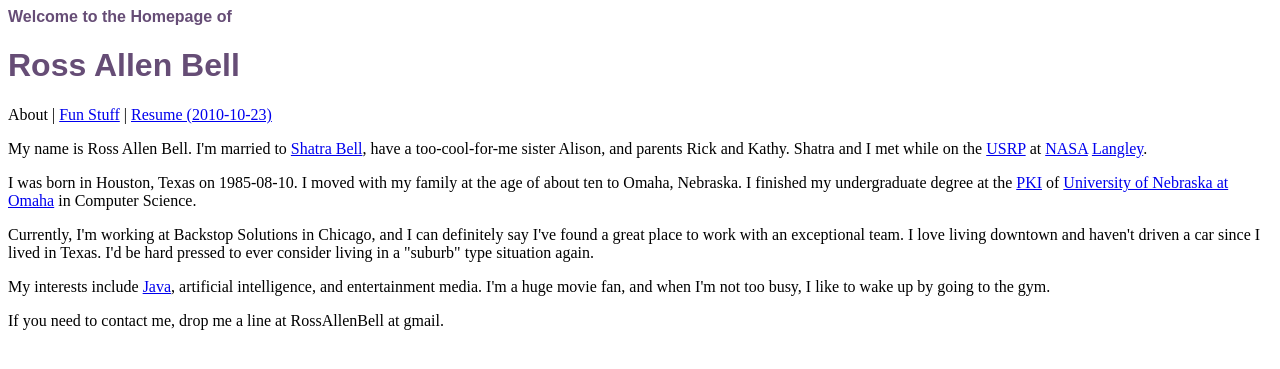
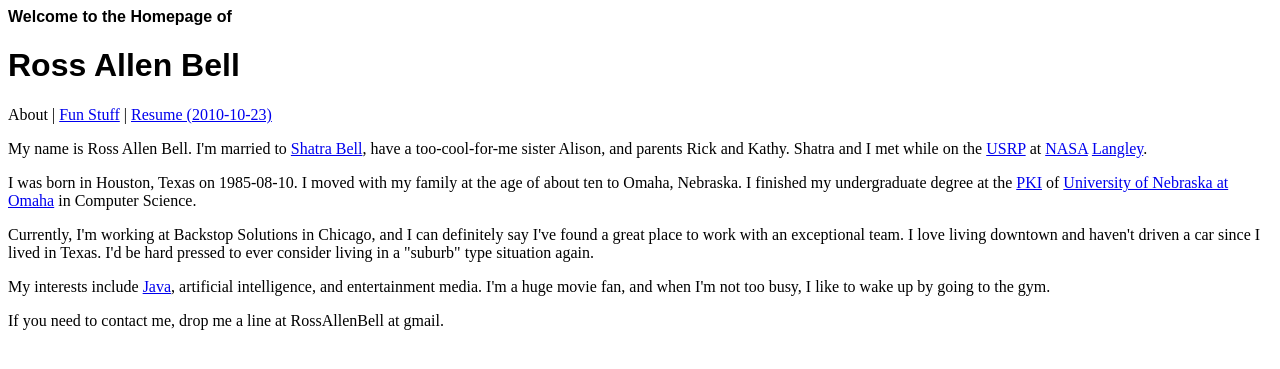
Before and after one commit to RossAllenBell/rossallenbell.github.io, a PHP site: page / in a window 1280 px wide. Shown: the top 369 px of the page. Run offline with PHP 8.4, Linux system fonts and the light colour scheme.

Commit message:
Fix links

```diff
--- a/include/header.php
+++ b/include/header.php
@@ -6,18 +6,18 @@
 <title>Ross Allen Bell - www.rossallenbell.com</title>
 </head>
 <body>
-    <h4 style="font-family: sans-serif; color: #664D76">Welcome to the Homepage of</h4>
-    <h1 style="font-family: sans-serif; color: #664D76">Ross Allen Bell</h1>
+    <h4 style="font-family: sans-serif">Welcome to the Homepage of</h4>
+    <h1 style="font-family: sans-serif">Ross Allen Bell</h1>
     <div class="nav">
         <?php if($_SERVER["REQUEST_URI"] == "/"){ ?>
             About
         <?php } else { ?>
-    	    <a href="http://www.RossAllenBell.com">About</a>
+    	    <a href="<?php echo $htmlRootDirectory ?>">About</a>
         <?php } ?> |
     	<?php if($_SERVER["REQUEST_URI"] == "/funstuff/"){ ?>
             Fun Stuff
         <?php } else { ?>
-            <a href="http://www.RossAllenBell.com/funstuff">Fun Stuff</a>
+            <a href="<?php echo $htmlRootDirectory ?>/funstuff">Fun Stuff</a>
         <?php } ?> |
-    	<a target="_blank" href="http://www.RossAllenBell.com/Resume_Bell_Ross.pdf">Resume (2010-10-23)</a>
+    	<a target="_blank" href="<?php echo $htmlRootDirectory ?>/Resume_Bell_Ross.pdf">Resume (2010-10-23)</a>
 	</div>
```
